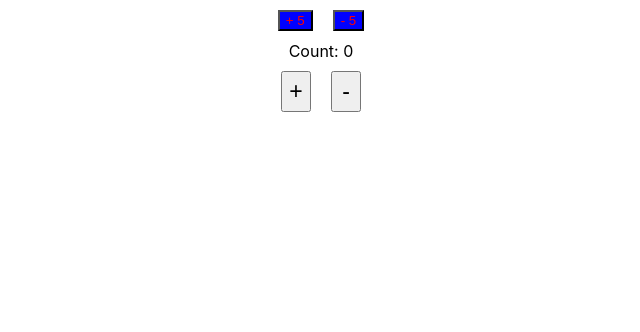
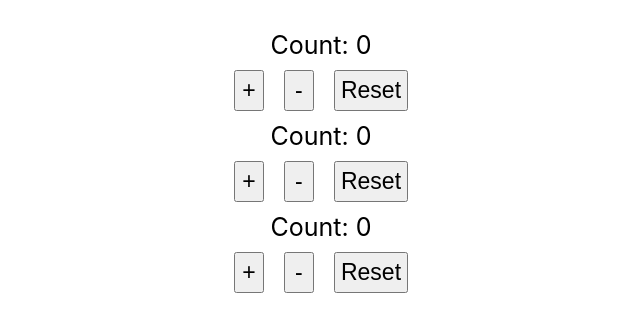
Before and after one commit to hasnat-shohag/Learnathon_2.0_at_Vivasoft, a React (Create React App) app in the folder my-app/: page / in a window 1280 px wide. Shown: the top 332 px of the page, without its empty margins (319-959 px from the left). Built offline with nearby package versions, Linux system fonts and the light colour scheme.

Commit message:
reset button added for every counter

```diff
--- a/my-app/src/App.tsx
+++ b/my-app/src/App.tsx
@@ -6,8 +6,10 @@ import Counter from "./counter/useReducer";
 function App() {
     return (
         <div className="App">
-            <Button content = 'Increment'/>
-            <Button content = 'Decrement'/>
+            {/* <Button content = 'Increment'/>
+            <Button content = 'Decrement'/> */}
+            <Counter />
+            <Counter />
             <Counter />
         </div>
     );
--- a/my-app/src/counter/counter.css
+++ b/my-app/src/counter/counter.css
@@ -7,3 +7,6 @@
 .btn:hover{
     color: rgb(255, 36, 36);
 }
+*{
+    font-size: 25px;
+}
--- a/my-app/src/counter/useReducer.tsx
+++ b/my-app/src/counter/useReducer.tsx
@@ -4,6 +4,8 @@ import "./counter.css";
 const initialState = { count: 0 };
 const reducer = (state: { count: number; }, action: { type: any; }) => {
     switch (action.type) {
+        case "Reset":
+            return { count: 0 };
         case "Increment":
             return { count: state.count + 1 };
         case "Decrement":
@@ -20,6 +22,7 @@ const Counter = () => {
             <br/>Count: {state.count} <br/>
             <button className="btn" onClick={() => dispatch({type: "Increment"})}>+</button>
             <button className="btn" onClick={() => dispatch({type: "Decrement"})}>-</button>
+            <button className="btn" onClick={() => dispatch({type: "Reset"})}>Reset</button>
         </>
     );
 };
```
